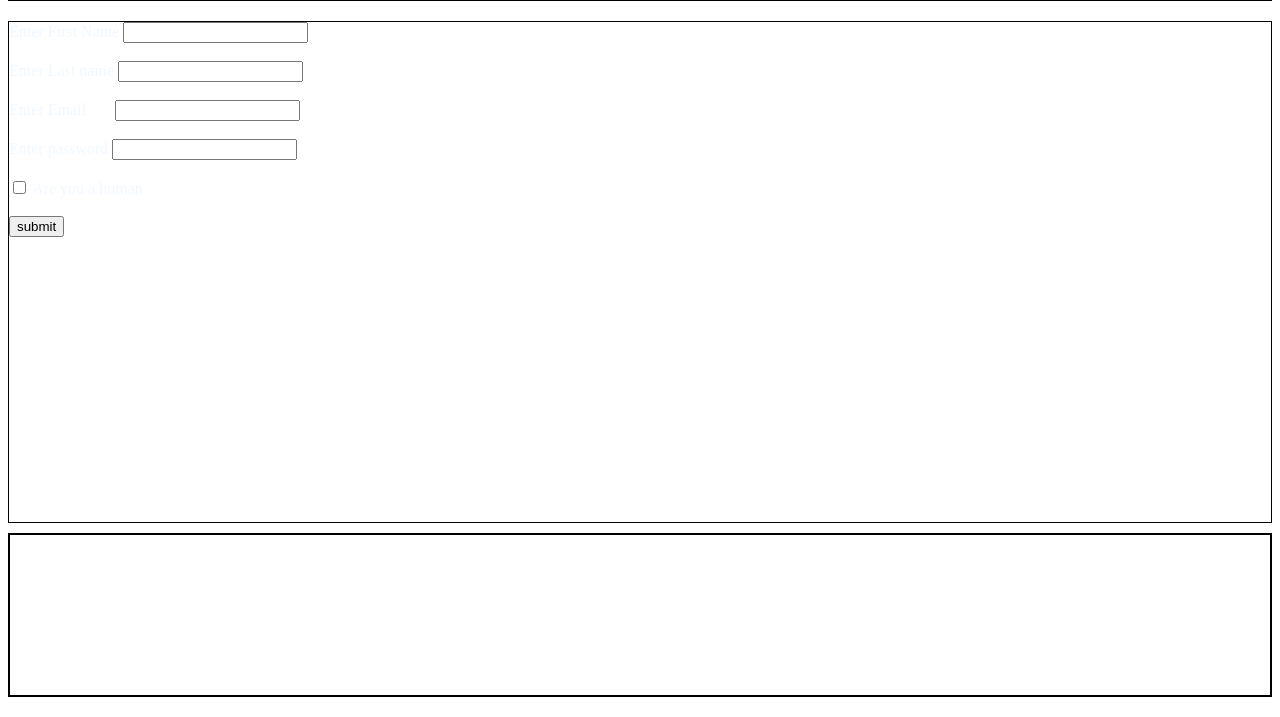
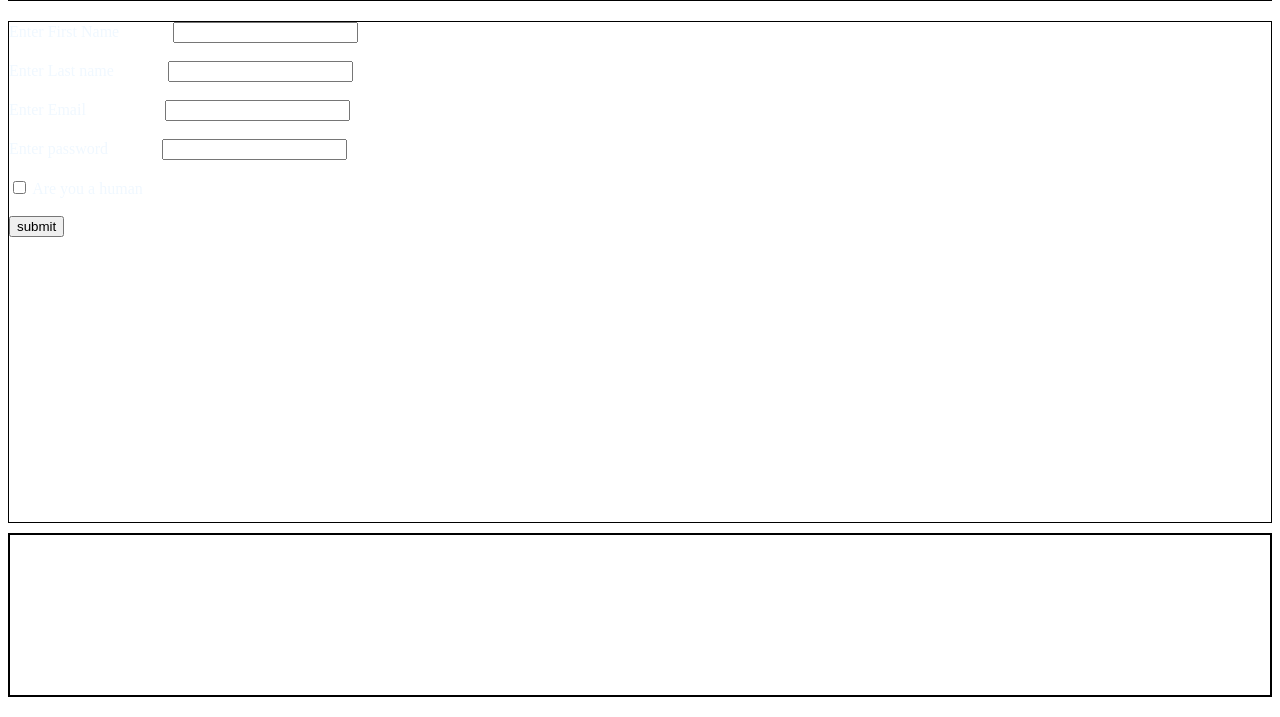
Before and after one commit to majidbahader86/majidbahader, a plain HTML site: page index.html in a window 1280 px wide. Shown: the part 169-886 px from the top of the page. Drawn offline with Linux system fonts and the light colour scheme.

Commit message:
some changes

```diff
--- a/index.css
+++ b/index.css
@@ -14,11 +14,24 @@
     background-size: 100%;
     }
 #email1 {
-    margin-left: 25px;
+    margin-left: 75px;
+    }
+#firstname {
+    margin-left: 50px;
 }
+#secondname {
+    margin-left: 50px;
+}
+
+#pass {
+    margin-left: 50px;
+}
+
+
  label{
     color: aliceblue;
  }
+
 
 
 
--- a/index.html
+++ b/index.html
@@ -14,11 +14,11 @@
     <div id="main">
         <form>
             <label>Enter First Name</label>
-            <input type="text" required/>
+            <input type="text" id="firstname"/>
             <br>
             <br>
             <label>Enter Last name</label>
-            <input type="text" />
+            <input type="text" id="secondname"/>
             <br>
             <br>
             <label>Enter Email</label>
@@ -26,7 +26,7 @@
             <br>
             <br>
             <label>Enter password</label>
-            <input type="password" />
+            <input type="password" id="pass" />
             <br>
             <br>
             <input type="checkbox" />
```
Also changed, not shown: 1 other file.
